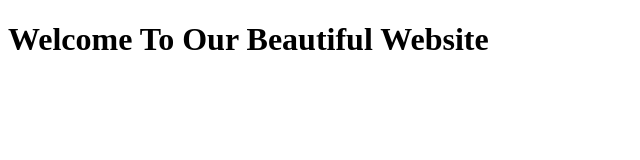
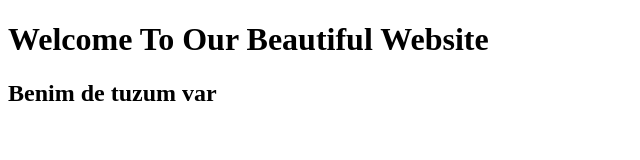
Before and after one commit to yigitsever/RGWebsite, a plain HTML site: page index.html in a window 1280 px wide. Shown: the whole page, without its empty margins (0-640 px from the left). Drawn offline with Linux system fonts and the light colour scheme.

Commit message:
Git ogrenmece

```diff
--- a/index.html
+++ b/index.html
@@ -2,4 +2,5 @@
 <!DOCTYPE html PUBLIC "-//W3C//DTD XHTML 1.0 Transitional//EN" "http://www.w3.org/TR/xhtml1/DTD/xhtml1-transitional.dtd">
 <html xmlns="http://www.w3.org/1999/xhtml">
 	<h1> Welcome To Our Beautiful Website </h1>
+	<h2>Benim de tuzum var</h2>
 </html>
```
